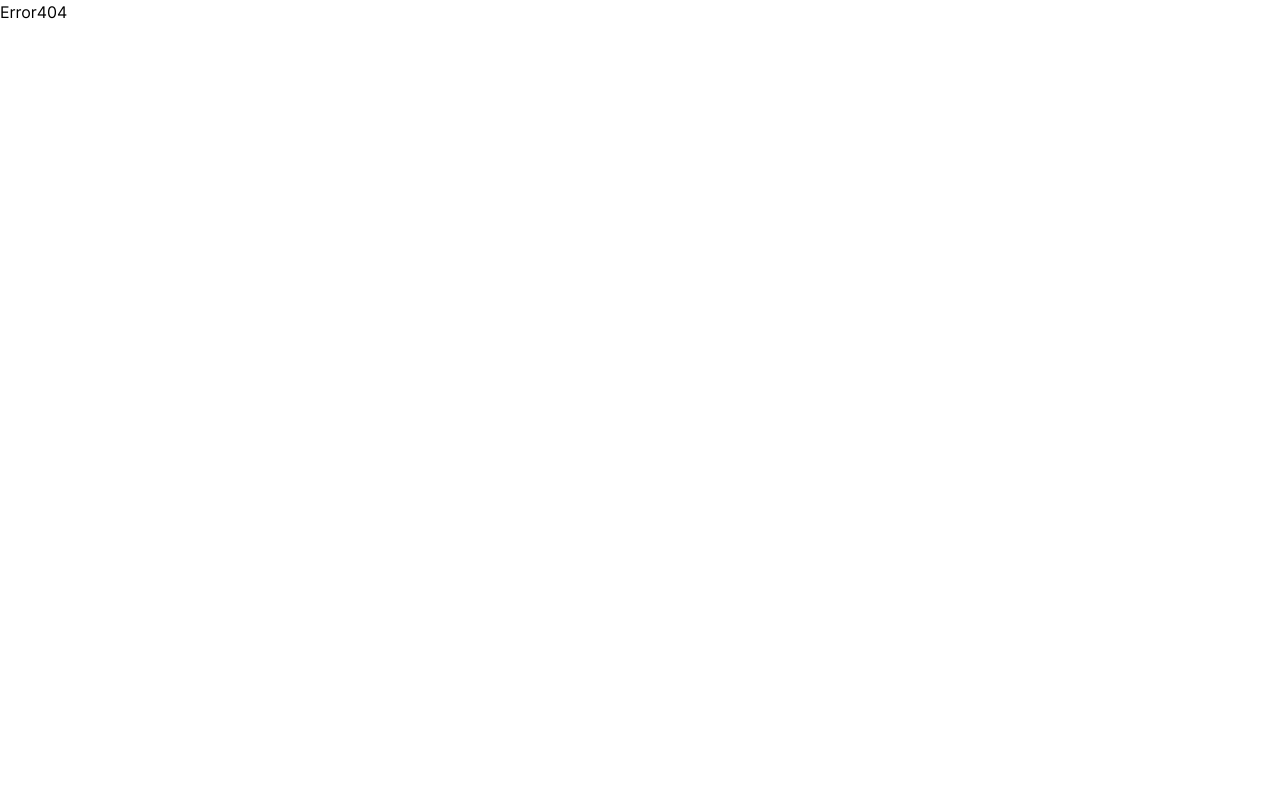
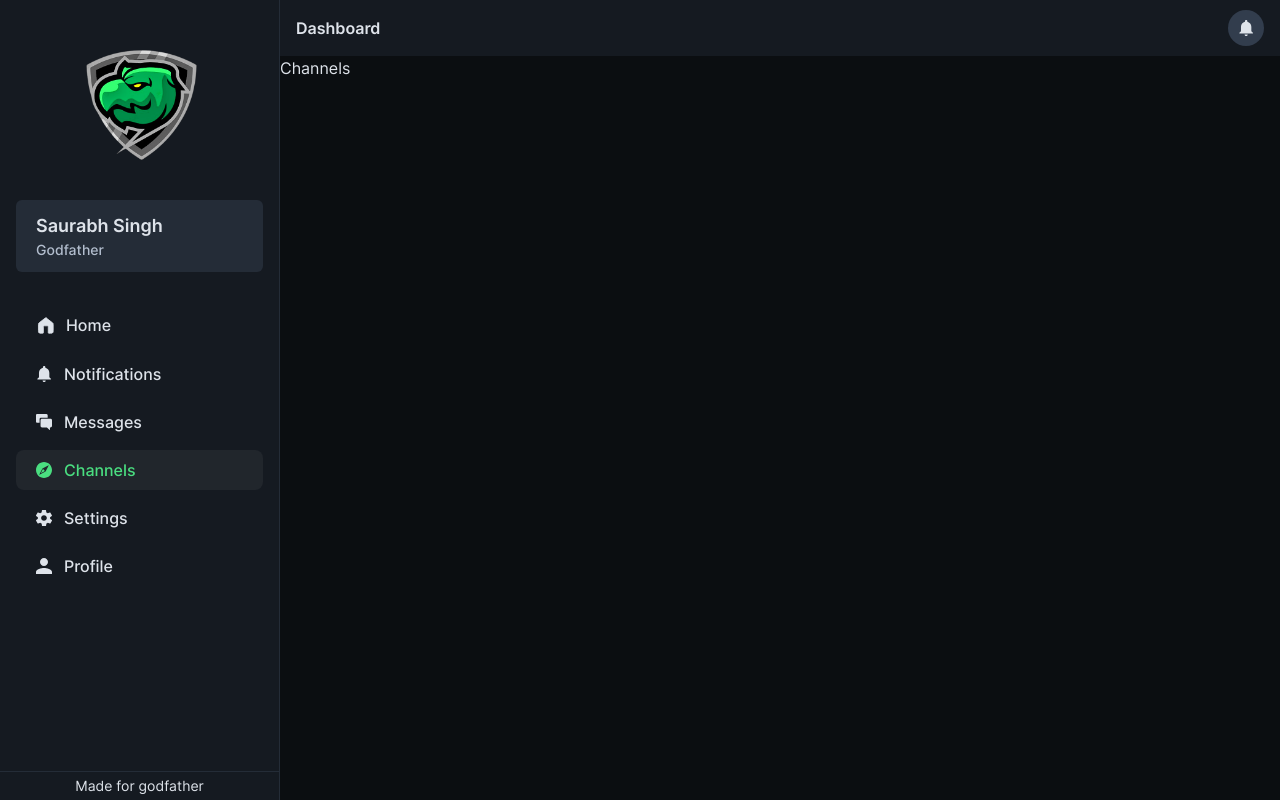
Before and after one commit to ss497254/dashboard, a Next.js app: page /channels in a window 1280 px wide. Before the commit this address had no page. Built offline with nearby package versions, Linux system fonts and the light colour scheme.

Commit message:
feat: add more pages

```diff
--- a/src/modules/layout/DashboardNavbar.tsx
+++ b/src/modules/layout/DashboardNavbar.tsx
@@ -8,7 +8,7 @@ export const DashboardNavBar: React.FC<props> = () => {
   const { toggleOpen: toggleSidebar } = useSidebarDrawerStore();
 
   return (
-    <div className="flex items-center w-full px-4 font-semibold text-white bg-dark-800 h-14">
+    <div className="flex items-center w-full px-4 font-semibold bg-dark-800 h-14">
       <IconButton
         icon="Hamburger"
         onClick={toggleSidebar}
--- a/src/modules/layout/DashboardSidebar.tsx
+++ b/src/modules/layout/DashboardSidebar.tsx
@@ -3,13 +3,21 @@ import { useRouter } from "next/router";
 import { useEffect } from "react";
 import { useSidebarDrawerStore } from "src/global-stores/useSidebarDrawerStore";
 import { useWindowSizeStore } from "src/global-stores/useWindowSizeStore";
-import { Home, Messages, Settings, User, Compass } from "src/icons";
+import {
+  Home,
+  Messages,
+  Settings,
+  User,
+  Compass,
+  Notification,
+} from "src/icons";
 import { Drawer } from "src/ui/Drawer";
 import { Logo } from "src/ui/Logo";
 import { NavItem } from "src/ui/Sidebar/NavItem";
 
 const items = [
   { href: "/", icon: <Home size={18} />, title: "Home" },
+  { href: "/notifications", icon: <Notification />, title: "Notifications" },
   { href: "/messages", icon: <Messages />, title: "Messages" },
   { href: "/channels", icon: <Compass />, title: "Channels" },
   { href: "/settings", icon: <Settings />, title: "Settings" },
@@ -39,10 +47,12 @@ export const DashboardSidebar: React.FC<props> = ({}) => {
 
   return (
     <Drawer {...value} permanent={width > 1200}>
-      <div className="items-center w-full my-10 flex-c">
-        <Link href="/">
-          <Logo />
-        </Link>
+      <Link href="/">
+        <Logo className="mx-auto mt-10" />
+      </Link>
+      <div className="px-5 py-3 mx-4 my-8 text-lg font-semibold rounded-md bg-dark-700">
+        Saurabh Singh
+        <div className="text-sm font-medium text-dark-200">Godfather</div>
       </div>
       <div className="items-center flex-1 px-4">
         {items.map((item, idx) => (
@@ -53,6 +63,9 @@ export const DashboardSidebar: React.FC<props> = ({}) => {
           />
         ))}
       </div>
+      <div className="p-1 text-sm text-center border-t border-dark-700">
+        Made for godfather
+      </div>
     </Drawer>
   );
 };
--- a/src/modules/layout/index.tsx
+++ b/src/modules/layout/index.tsx
@@ -11,7 +11,7 @@ export const Layout: React.FC<props> = ({ children }) => {
   if (useClientOnly()) return null;
 
   return (
-    <div className="lg:pl-[280px] bg-dark-900 min-h-screen w-screen">
+    <div className="lg:pl-[280px] text-dark-100 bg-dark-900 min-h-screen w-screen">
       <DashboardNavBar />
       {children}
       <DashboardSidebar />
--- /dev/null
+++ b/src/pages/channels.tsx
@@ -0,0 +1,9 @@
+import React from "react";
+
+const Channels = () => {
+  return <div>Channels</div>;
+};
+
+Channels.auth = true;
+
+export default Channels;
--- /dev/null
+++ b/src/pages/notifications.tsx
@@ -0,0 +1,9 @@
+import React from "react";
+
+const Notifications = () => {
+  return <div>Notifications</div>;
+};
+
+Notifications.auth = true;
+
+export default Notifications;
--- a/src/ui/Logo.tsx
+++ b/src/ui/Logo.tsx
@@ -1,11 +1,8 @@
-import React, { forwardRef } from "react";
+import React from "react";
 
-export const Logo = forwardRef(
-  ({ size = 128 }: any, ref: React.LegacyRef<HTMLDivElement>) => {
-    return (
-      <div ref={ref}>
-        <img src="/logo.png" height={size} width={size} />
-      </div>
-    );
-  }
-);
+export const Logo = ({
+  size = 128,
+  ...props
+}: React.ImgHTMLAttributes<HTMLImageElement> & { size?: number }) => {
+  return <img src="/logo.png" height={size} width={size} {...props} />;
+};
--- a/src/ui/MessageBox.tsx
+++ b/src/ui/MessageBox.tsx
@@ -7,7 +7,7 @@ interface props {
 
 export const MessageBox: React.FC<props> = ({ text, direction }) => {
   return (
-    <div className="max-w-[80%] m-3 rounded-md p-3 text-sm outline-none bg-dark-700 text-dark-100 relative tick">
+    <div className="max-w-[80%] m-3 rounded-md p-3 text-sm outline-none bg-dark-700 relative tick">
       {text}
     </div>
   );
--- a/src/ui/Sidebar/NavItem.tsx
+++ b/src/ui/Sidebar/NavItem.tsx
@@ -13,7 +13,7 @@ export const NavItem: React.FC<props> = ({ href, icon, title, active }) => {
     <Link href={href}>
       <div
         className={`flex items-center cursor-pointer w-full mb-2 transition font-medium duration-300 bg-white rounded-lg hover:text-green-400 hover:bg-opacity-5 ${
-          active ? "bg-opacity-5 text-green-400" : "bg-opacity-0 text-dark-200"
+          active ? "bg-opacity-5 text-green-400" : "bg-opacity-0 text-dark-100"
         }`}
       >
         <div className="p-3 pl-5">{icon}</div>
```
